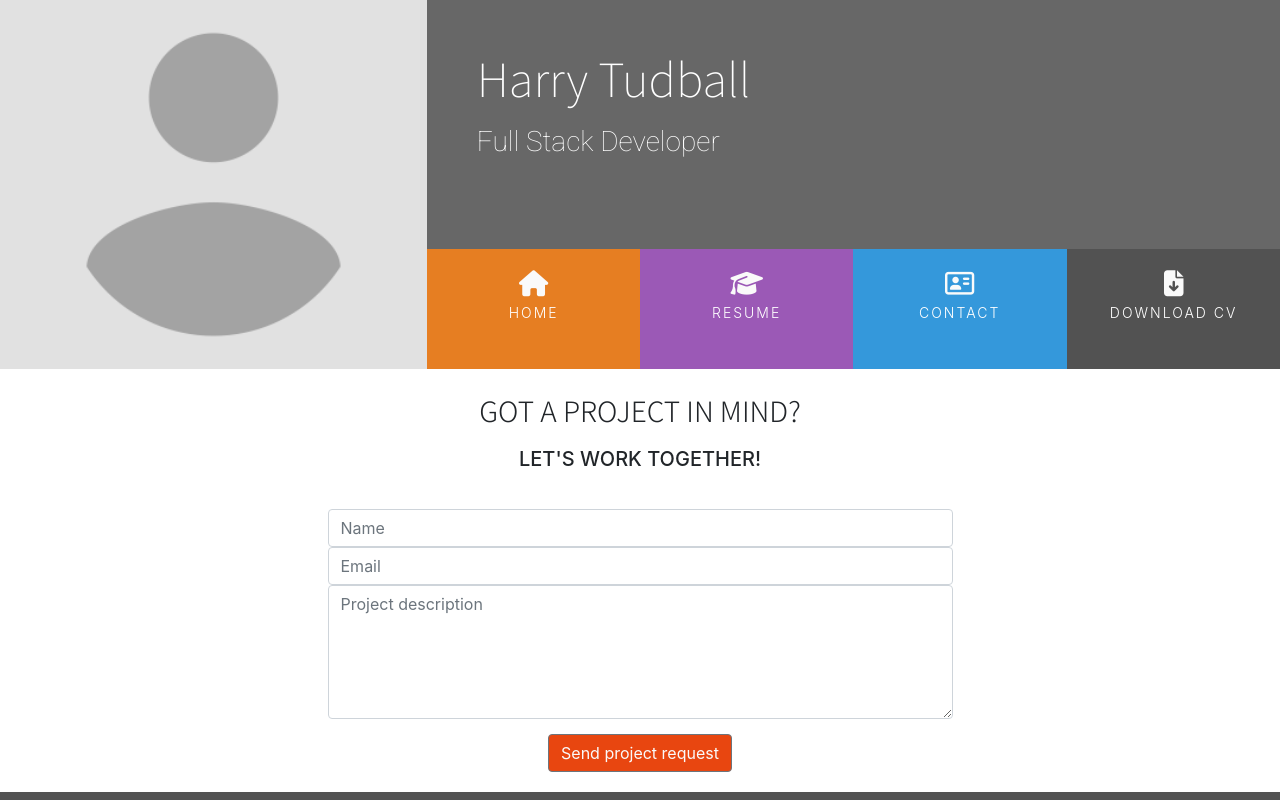
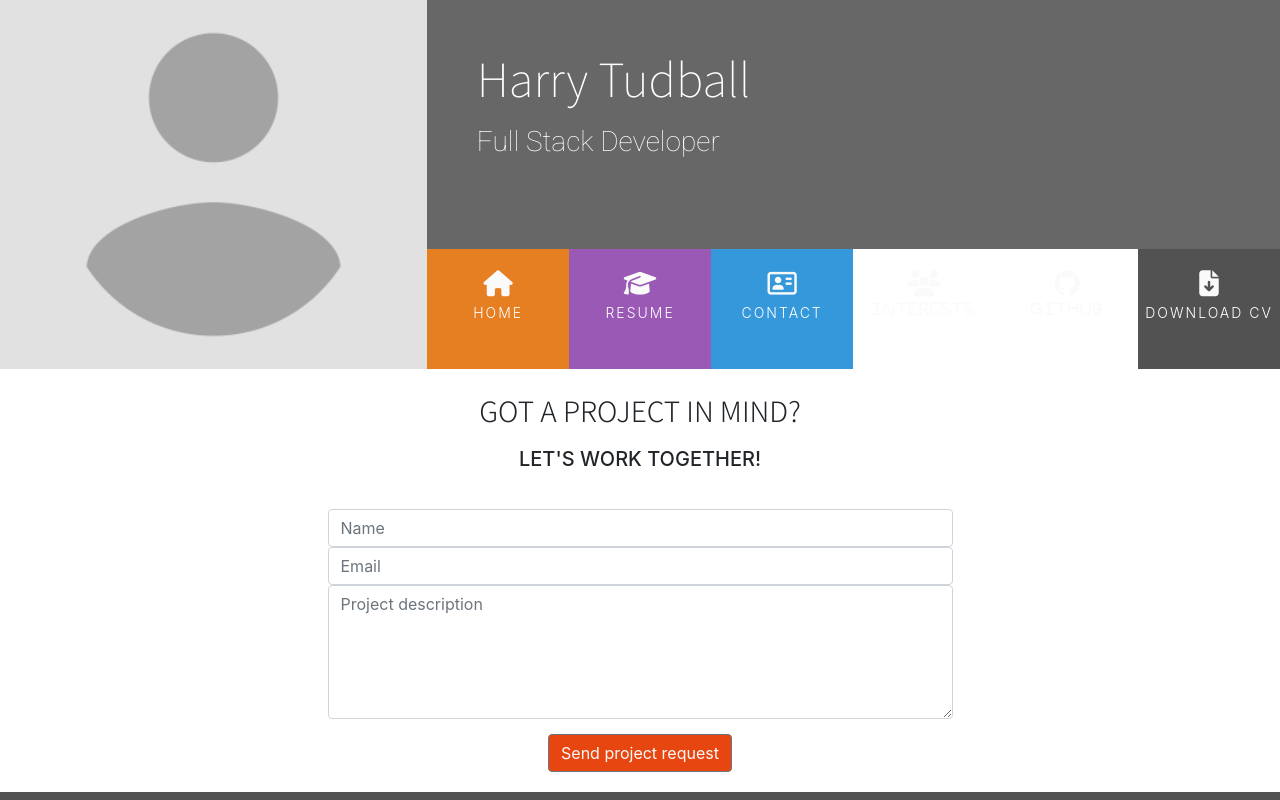
Before and after one commit to OniAkuma96/Resume-Project, a plain HTML site: page contact.html in a window 1280 px wide. Shown: the top 800 px of the page. Drawn offline with nearby package versions, Linux system fonts and the light colour scheme.

Commit message:
new menu items for 2 pages

```diff
--- a/contact.html
+++ b/contact.html
@@ -24,17 +24,23 @@
                 </div>
                 <div class="row no-gutters">
                     <div class="col">
-                        <ul id="nav" class="list-inline menucontainer">
-                            <li class="col-6 col-sm-3 ui-menu-color-home list-inline-item menuitem">
+                        <ul id="nav" class="list-inline menucontainer row">
+                            <li class="col-6 col-sm-2 ui-menu-color-home list-inline-item menuitem">
                                 <a href="index.html" class="hvr-fade"><i class="fas fa-home" aria-hidden="true"></i><span>Home</span></a>
                             </li>
-                            <li class="col-6 col-sm-3 ui-menu-color-resume list-inline-item menuitem">
+                            <li class="col-6 col-sm-2 ui-menu-color-resume list-inline-item menuitem">
                                 <a href="resume.html" class="hvr-fade"><i class="fas fa-graduation-cap" aria-hidden="true"></i><span>Resume</span></a>
                             </li>
-                            <li class="col-6 col-sm-3 ui-menu-color-contact list-inline-item menuitem">
+                            <li class="col-6 col-sm-2 ui-menu-color-contact list-inline-item menuitem">
                                 <a href="contact.html" class="hvr-fade"><i class="far fa-address-card" aria-hidden="true"></i><span>Contact</span></a>
                             </li>
-                            <li class="col-6 col-sm-3 ui-menu-color-download list-inline-item menuitem">
+                            <li class="col-6 col-sm-2 ui-menu-color-interests menuitem">
+                                <a href="interests.html" class="hvr-fade"><i class="fas fa-users" aria-hidden="true"><span>Interests</span></i></a>
+                            </li>
+                            <li class="col-6 col-sm-2 ui-menu-color-github menuitem">
+                                <a href="github.html" class="hvr-fade"><i class="fab fa-github" aria-hidden="true"><span>GitHub</span></i></a>
+                            </li>
+                            <li class="col-6 col-sm-2 ui-menu-color-download list-inline-item menuitem">
                                 <a href="assets/CV/sample-cv.pdf" target="_blank" class="hvr-fade"><i class="fas fa-file-download" aria-hidden="true"></i><span>Download CV</span></a>
                             </li>
                         </ul>
@@ -64,7 +70,7 @@
             </div>
         </div>
     </section>
-    <footer class="container-fluid">
+    <footer class="container-fluid" id="contact-footer">
         <div id="footer-details" class="row">
             <div class="col-sm-4">
                 <h5 class="uppercase general-sub">About</h5>
```
Also changed, not shown: index.html (+12 -6 lines), resume.html (+11 -5 lines).
